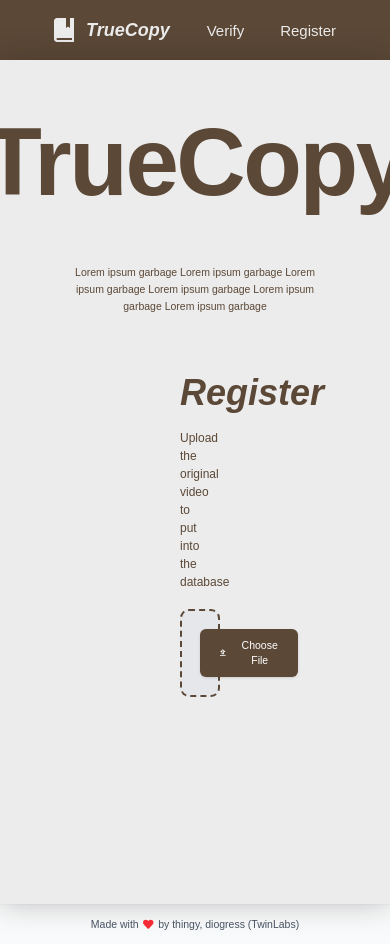
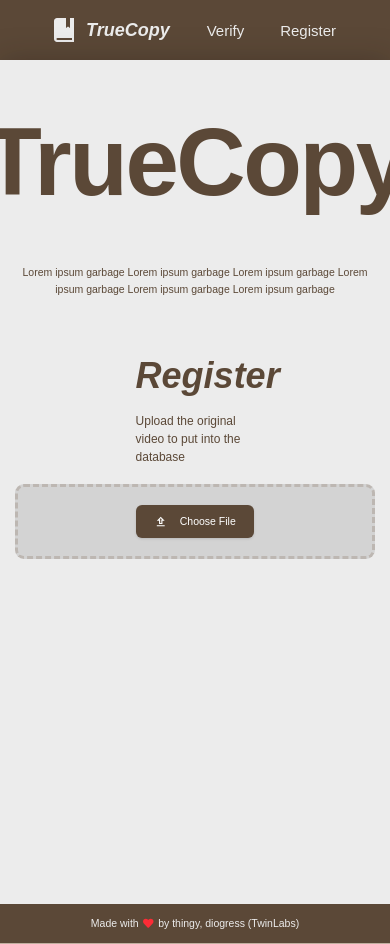
Before and after one commit to TwinLabs-Development/TrueCopy, a React (Vite) app in the folder frontend/: page / in a window 390 px wide. Built offline with nearby package versions, Linux system fonts and the light colour scheme.

Commit message:
Adjusted readability, layout and responsiveness
- Body.tsx: Made upload container scale more responsively, now doesn't get extremily squished. Also updated some color variables that didn't get changed
- Footer.tsx: Adjusted footer design to match header

```diff
--- a/frontend/src/assets/Body.tsx
+++ b/frontend/src/assets/Body.tsx
@@ -70,13 +70,13 @@ export default function Body() {
   return (
     <main className="flex flex-col min-h-screen w-full max-w-7xl mx-auto">
       {/* MAIN CONTAINER */}
-      <div className="drop-shadow-glow flex flex-col flex-1 bg-beige1 px-20 gap-20">
+      <div className="drop-shadow-glow flex flex-col flex-1 bg-beige1 px-[clamp(1rem,4vw,5rem)] gap-20">
         {/* SECTION 1 */}
         <div className="flex flex-col items-center justify-center text-center">
           <h1 className="py-10 text-[8rem] font-extrabold tracking-tight">
             TrueCopy
           </h1>
-          <p className="max-w-xl text-sm leading-relaxed text-speed sm:text-base">
+          <p className="max-w-xl text-sm leading-relaxed text-beige5 sm:text-base">
             Lorem ipsum garbage Lorem ipsum garbage Lorem ipsum garbage Lorem ipsum garbage Lorem ipsum garbage Lorem ipsum garbage
           </p>
         </div>
@@ -86,7 +86,7 @@ export default function Body() {
           <h2 className="text-5xl font-semibold italic">Register</h2>
           <p>Upload the original video to put into the database</p>
 
-          <form onSubmit={handleSubmit} className="flex flex-col rounded-xl border-2 border-dashed border-speed/30 bg-gray-200 gap-4 p-6 text-center transition hover:border-[#5b4837]/40 sm:p-10">
+          <form onSubmit={handleSubmit} className="relative left-1/2 -translate-x-1/2 flex w-[max(30rem,100%)] flex flex-col rounded-xl border-[0.3rem] border-dashed border-gray2 bg-gray1 gap-4 p-6 text-center transition hover:border-gray2/25">
             <input
               type="file"
               ref={fileInputRef}
@@ -105,7 +105,7 @@ export default function Body() {
 
             {selectedFile && (
               <>
-                <p className="text-xs text-speed font-medium">{selectedFile.name} ({(selectedFile.size / 1000000).toFixed(2)}MB)</p>
+                <p className="text-xs text-beige5 font-medium">{selectedFile.name} ({(selectedFile.size / 1000000).toFixed(2)}MB)</p>
                 <button
                   type="submit"
                   disabled={isUploading}
@@ -117,7 +117,7 @@ export default function Body() {
             )}
 
             {isUploading && (
-              <div className="relative overflow-hidden rounded-lg bg-wallahi py-2.5">
+              <div className="relative overflow-hidden rounded-lg bg-beige1 py-2.5">
                 <div
                   className="absolute inset-y-0 left-0 bg-green-600 transition-[width] duration-200 ease-out"
                   style={{ width: `${uploadProgress}%` }}
@@ -131,7 +131,7 @@ export default function Body() {
             )}
 
             {(!isUploading && uploadStatus) && (
-              <p className="text-xs text-speed/80">{uploadStatus}</p>
+              <p className="text-xs text-beige5/80">{uploadStatus}</p>
             )}
           </form>
         </div>
--- a/frontend/src/assets/Footer.tsx
+++ b/frontend/src/assets/Footer.tsx
@@ -2,7 +2,7 @@ import { FaHeart } from "react-icons/fa"
 
 export default function Footer() {
     return (
-        <footer className="w-full bg-gray-50 py-4 text-center text-sm text-gray-600 border-t border-gray-100 flex items-center justify-center gap-1.5">
+        <footer className="z-1 w-full bg-beige5 py-4 text-center text-sm text-beige1 flex items-center justify-center gap-1.5">
             <span>Made with</span>
             <FaHeart className="text-red-500" />
             <span>by thingy, diogress (TwinLabs)</span>
```
